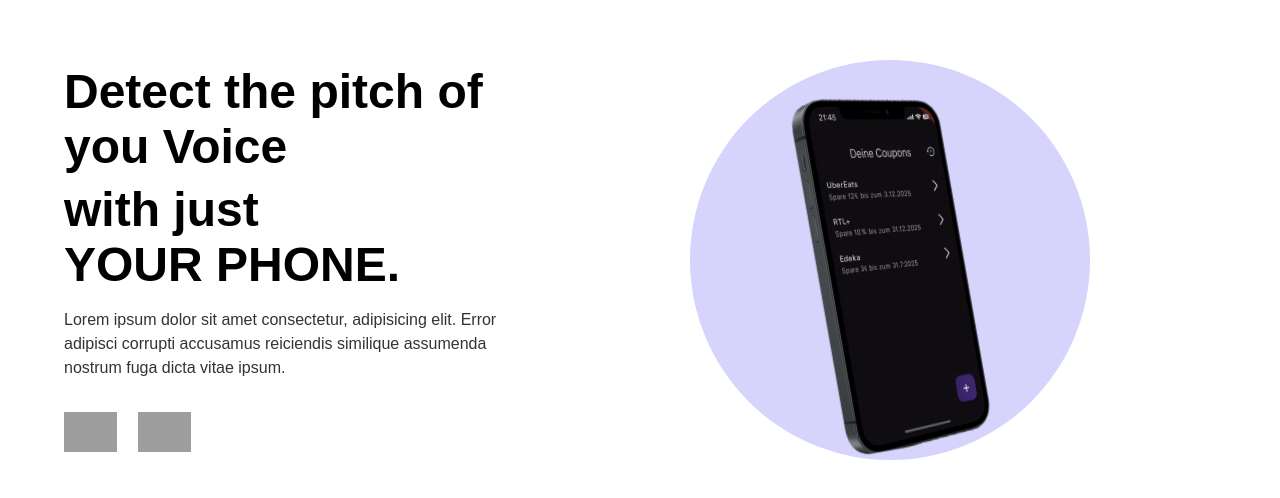
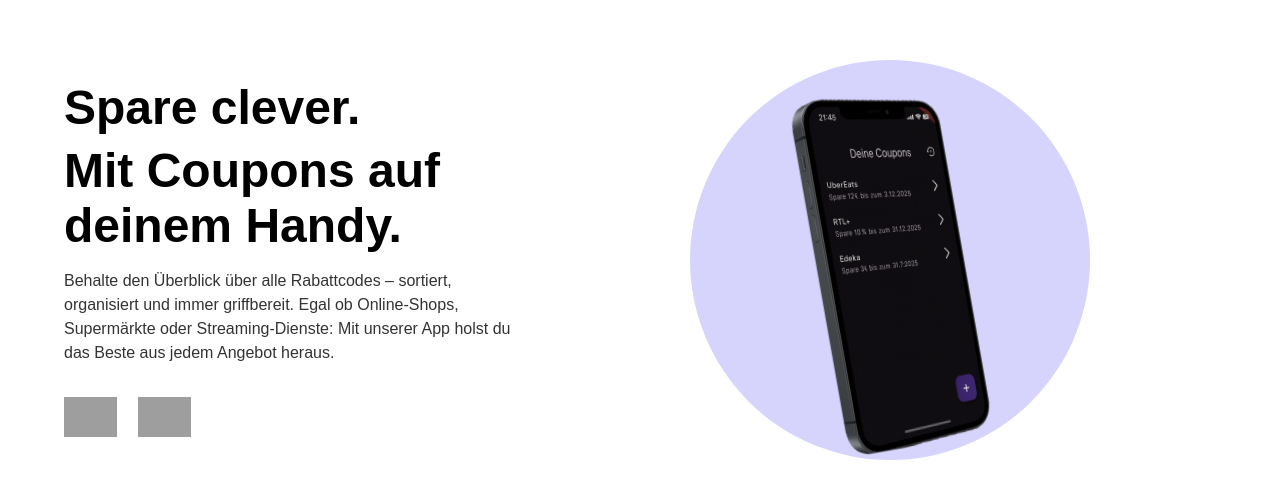
Before and after one commit to Felix-ML/apps, a plain HTML site: page docs/app3/index.html in a window 1280 px wide. Shown: the part 204-702 px from the top of the page. Drawn offline with Linux system fonts and the light colour scheme; grey boxes are pictures that could not be loaded.

Commit message:
Text angepasst

```diff
--- a/docs/app3/index.html
+++ b/docs/app3/index.html
@@ -3,15 +3,17 @@
 <head>
   <meta charset="UTF-8" />
   <meta name="viewport" content="width=device-width, initial-scale=1.0"/>
-  <title>AI App Landing</title>
+  <title>Coupons</title>
   <link rel="stylesheet" href="../style.css"/>
 </head>
 <body>
   <div class="container">
     <div class="text-section">
-      <h1 class="fade-in delay-1">Detect the pitch of you Voice</h1>
-      <h1 class="fade-in delay-2">with just <br>YOUR PHONE.</h1>
-      <p class="fade-in delay-3">Lorem ipsum dolor sit amet consectetur, adipisicing elit. Error adipisci corrupti accusamus reiciendis similique assumenda nostrum fuga dicta vitae ipsum.</p>
+      <h1 class="fade-in delay-1">Spare clever.</h1>
+      <h1 class="fade-in delay-2">Mit Coupons auf deinem Handy.</h1>
+      <p class="fade-in delay-3">Behalte den Überblick über alle Rabattcodes – sortiert, organisiert und immer griffbereit.
+Egal ob Online-Shops, Supermärkte oder Streaming-Dienste: Mit unserer App holst du das Beste aus jedem Angebot heraus.
+</p>
       <div class="store-buttons fade-in delay-4">
         <a href="#"><img src="https://developer.apple.com/assets/elements/badges/download-on-the-app-store.svg" alt="App Store" height="40"/></a>
         <a href="#"><img src="https://upload.wikimedia.org/wikipedia/commons/7/78/Google_Play_Store_badge_EN.svg" alt="Google Play" height="40"/></a>
```
Also changed, not shown: 2 other files.
